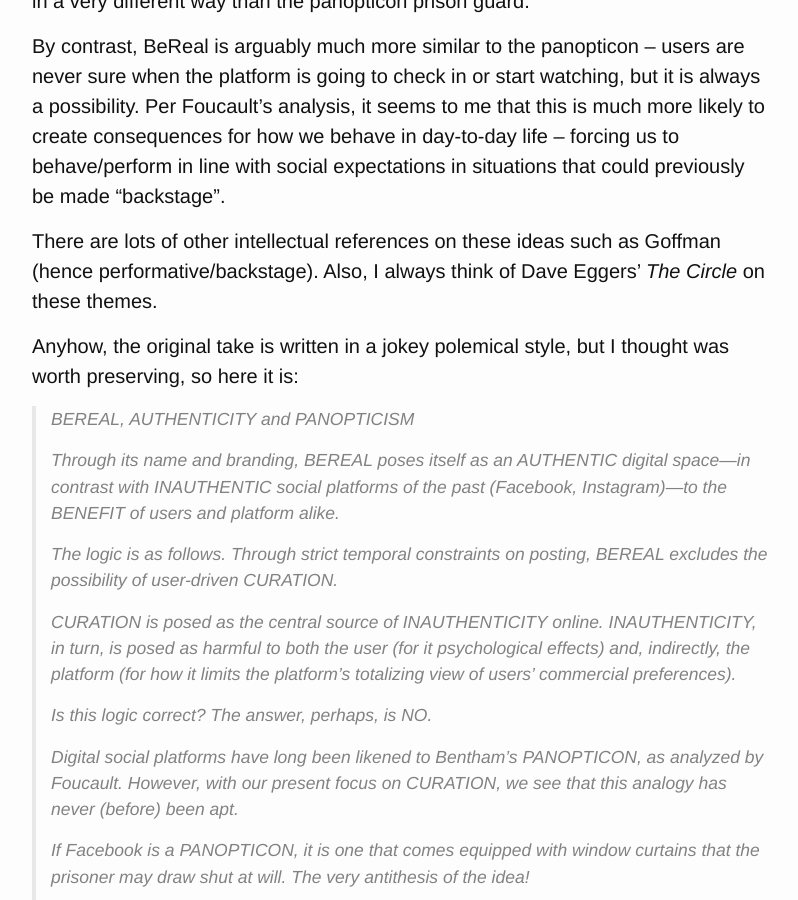
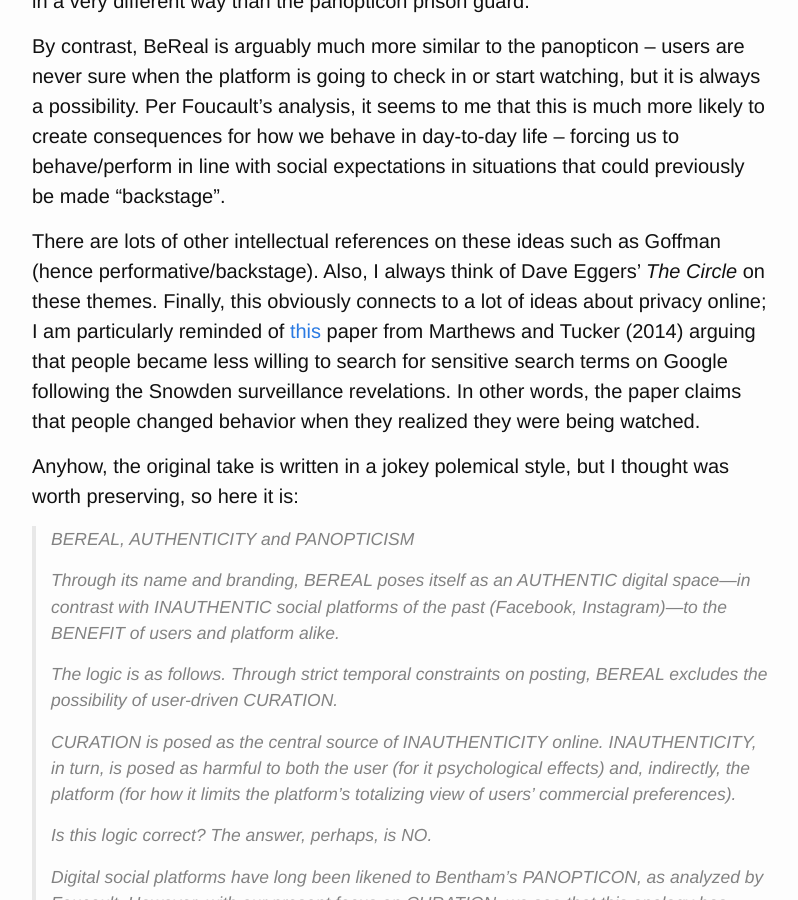
Before and after one commit to Fossj117/fossj117.github.io, a Jekyll site: the page built from _posts/2022-08-22-bereal-panopticism-polemic.md, in a window 1280 px wide and 900 px high, scrolled down 1212 px. Shown: the whole window, without its empty margins (238-1036 px from the left). Built offline with Jekyll 4.4.1, drawn with Linux system fonts in a browser that asks for light colours; a script that is not in the unit is left out; comment, search, counter and statistics services are not loaded.

Commit message:
bereal panopticon updates

```diff
--- a/_posts/2022-08-22-bereal-panopticism-polemic.md
+++ b/_posts/2022-08-22-bereal-panopticism-polemic.md
@@ -19,7 +19,7 @@
 
 By contrast, BeReal is arguably much more similar to the panopticon -- users are never sure when the platform is going to check in or start watching, but it is always a possibility. Per Foucault's analysis, it seems to me that this is much more likely to create consequences for how we behave in day-to-day life -- forcing us to behave/perform in line with social expectations in situations that could previously be made "backstage".
 
-There are lots of other intellectual references on these ideas such as Goffman (hence performative/backstage). Also, I always think of Dave Eggers' *The Circle* on these themes.
+There are lots of other intellectual references on these ideas such as Goffman (hence performative/backstage). Also, I always think of Dave Eggers' *The Circle* on these themes. Finally, this obviously connects to a lot of ideas about privacy online; I am particularly reminded of [this](https://papers.ssrn.com/sol3/papers.cfm?abstract_id=2412564) paper from Marthews and Tucker (2014) arguing that people became less willing to search for sensitive search terms on Google following the Snowden surveillance revelations. In other words, the paper claims that people changed behavior when they realized they were being watched.
 
 Anyhow, the original take is written in a jokey polemical style, but I thought was worth preserving, so here it is:
 
```
